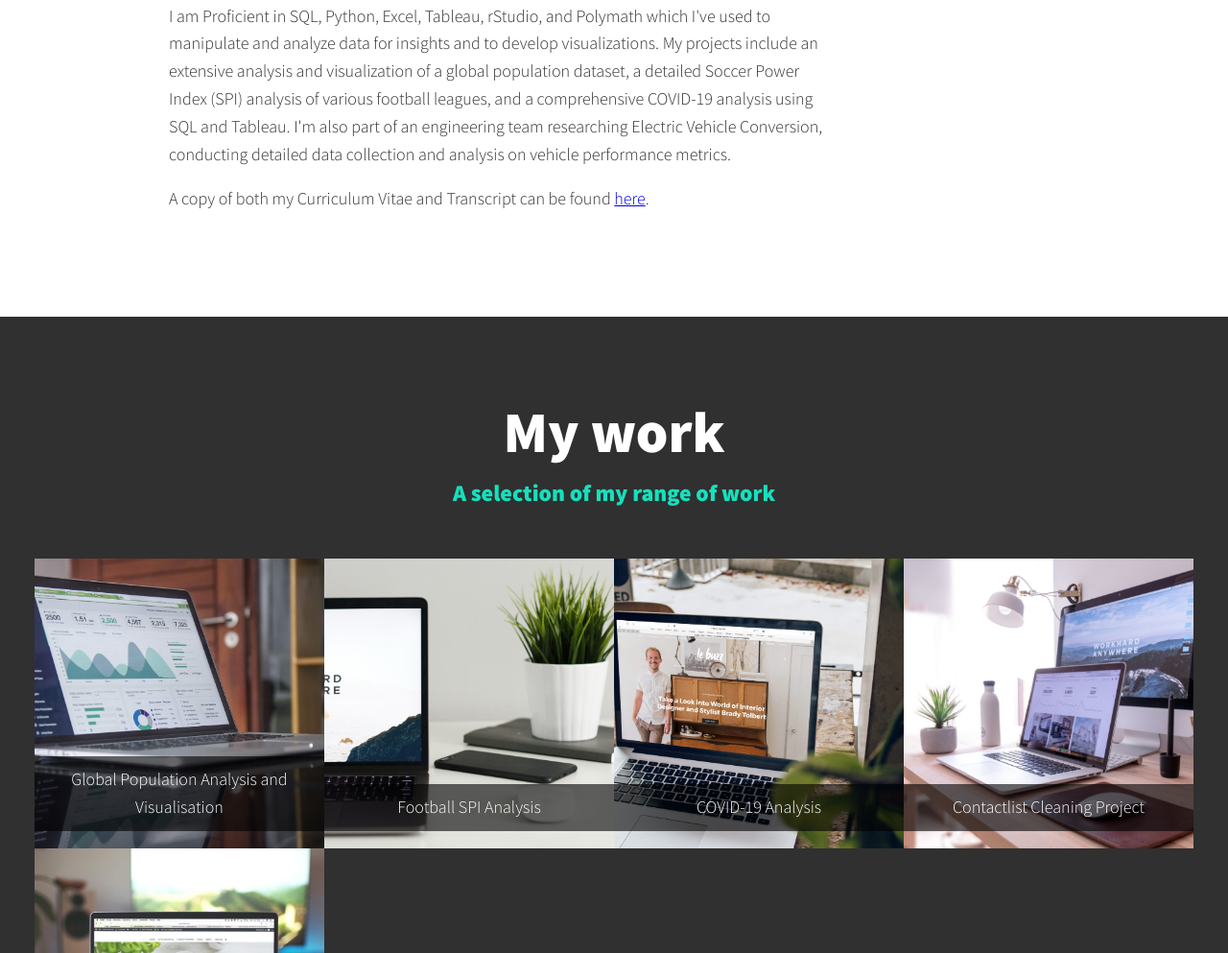
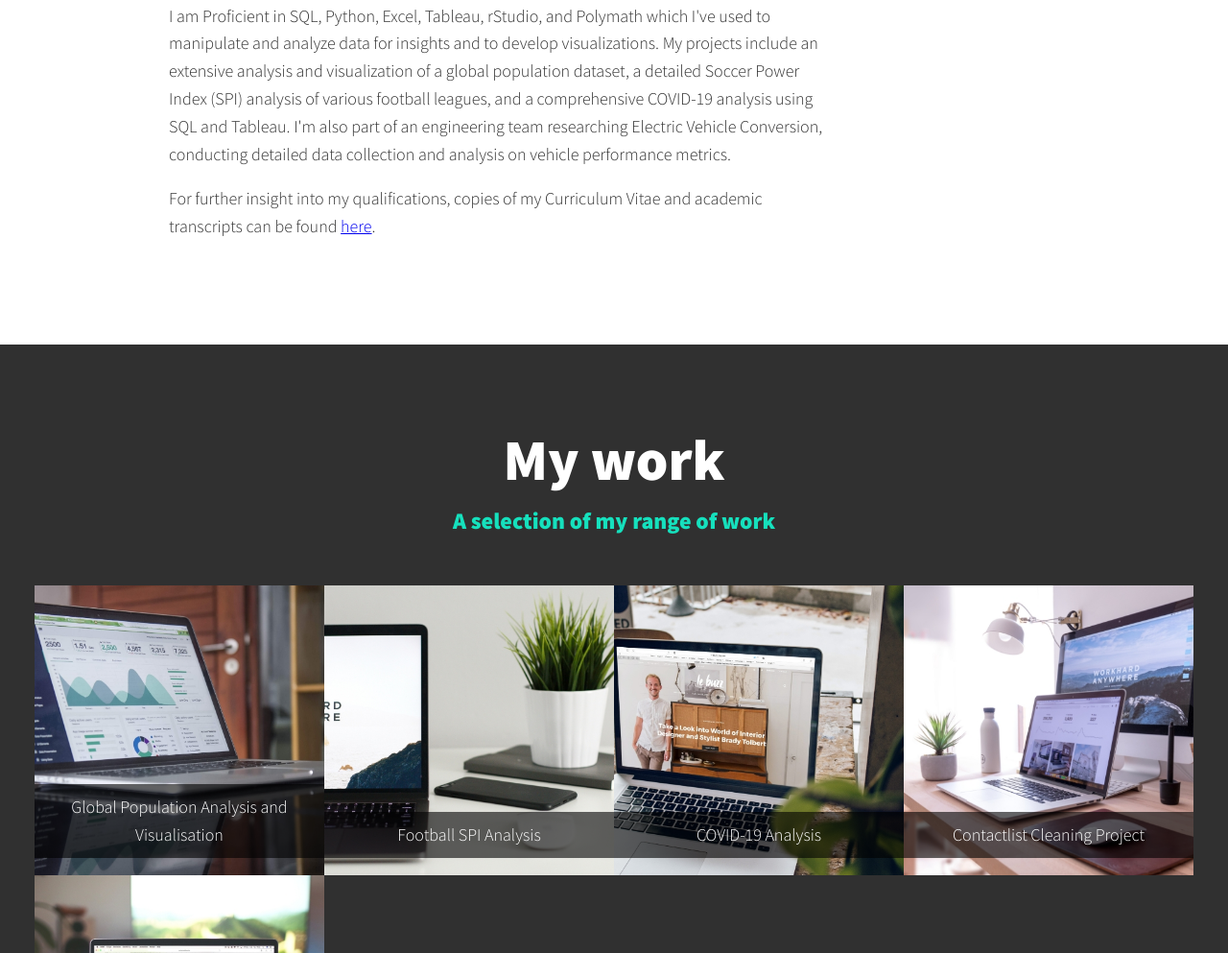
Before and after one commit to GarikayiTarambiwa/Data_Analysis_Portfolio, a website built with Vite: page index.html in a window 1280 px wide. Shown: the part 1754-2747 px from the top of the page at 96% size. Built offline with nearby package versions, Linux system fonts and the light colour scheme.

Commit message:
Update index.html

```diff
--- a/index.html
+++ b/index.html
@@ -72,7 +72,7 @@
            <div class="about-me__body">
             <p>Hi, I'm Garikayi Tarambiwa, a driven and detail-oriented Data Analyst with a Chemical Engineering background. I am currently completing my Bachelor of Engineering Technology in Chemical Engineering at the University of Johannesburg. </p>
             <p>I am Proficient in SQL, Python, Excel, Tableau, rStudio, and Polymath which I've used to manipulate and analyze data for insights and to develop visualizations. My projects include an extensive analysis and visualization of a global population dataset, a detailed Soccer Power Index (SPI) analysis of various football leagues, and a comprehensive COVID-19 analysis using SQL and Tableau. I'm also part of an engineering team researching Electric Vehicle Conversion, conducting detailed data collection and analysis on vehicle performance metrics.</p>
-            <p>A copy of both my Curriculum Vitae and Transcript can be found <a href="https://drive.google.com/drive/folders/1HSGA9H4br1pnYijJlU64LKoAHAx0tBlM"target="_blank">here</a>.</p>
+            <p>For further insight into my qualifications, copies of my Curriculum Vitae and academic transcripts can be found <a href="https://drive.google.com/drive/folders/1HSGA9H4br1pnYijJlU64LKoAHAx0tBlM"target="_blank">here</a>.</p>
         </div>
            <img src="img/portfolio-09.jpg" alt="Garikayi leaning against a bus" class="about-me__img">
         </section>
```
